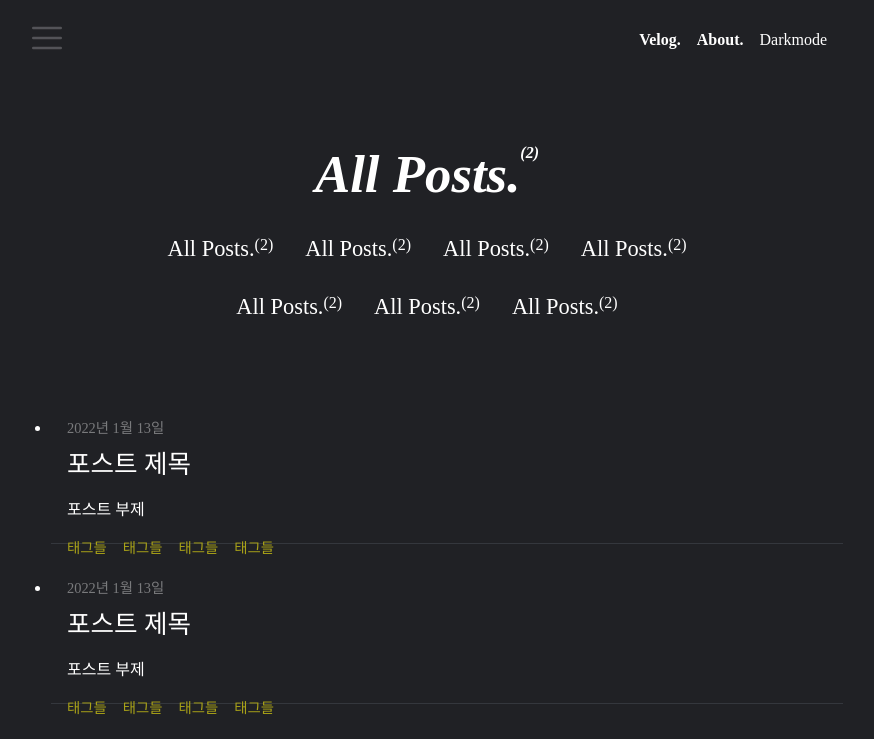
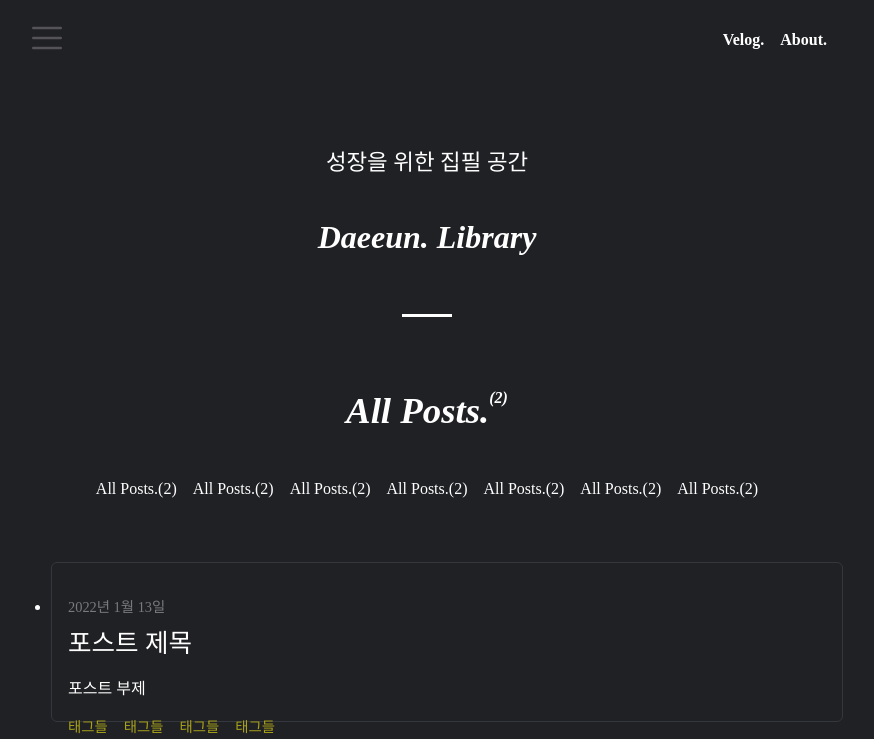
Before and after one commit to Dae-une/Daeeun.dev, a Next.js app: page / in a window 1280 px wide. Shown: the top 739 px of the page, without its empty margins (213-1087 px from the left). Built offline with nearby package versions, Linux system fonts and the light colour scheme; what emotion-reset would draw is missing.

Commit message:
fix: ui 수정

```diff
--- a/components/Common/Header/index.tsx
+++ b/components/Common/Header/index.tsx
@@ -3,7 +3,7 @@ import * as Style from './styles';
 import Velog from './Velog';
 import Hamburger from '../../../public/svg/hamburger.svg';
 import { useCallback, useState } from 'react';
-import SideBar from 'components/SideBar/SideBar';
+import SideBar from 'components/SideBar';
 
 const Header = () => {
   const [showSideBar, setShowSideBar] = useState(false);
@@ -12,7 +12,6 @@ const Header = () => {
     setShowSideBar((prev) => !prev);
   }, []);
 
-  console.log(showSideBar);
   return (
     <>
       <Style.HeaderWrapper>
@@ -22,7 +21,6 @@ const Header = () => {
         <Style.AboutWrpper>
           <Velog />
           <About />
-          <div>Darkmode</div>
         </Style.AboutWrpper>
       </Style.HeaderWrapper>
       <SideBar isOpen={showSideBar} toggle={toggleSideBar} />
--- a/components/PostCard/styles.ts
+++ b/components/PostCard/styles.ts
@@ -4,8 +4,10 @@ import styled from '@emotion/styled';
 export const PostCard = styled.li`
   height: 10rem;
   width: 100%;
-  border-bottom: 1px solid ${(props) => props.theme.colors.gray[1]};
+  border: 1px solid ${(props) => props.theme.colors.gray[1]};
+  border-radius: 6px;
   padding: 2rem 1rem;
+  margin-bottom: 1.2rem;
 `;
 
 export const PostTime = styled.div`
--- a/components/SideBar/styles.ts
+++ b/components/SideBar/styles.ts
@@ -1,4 +1,4 @@
-import { SideBarProps } from './SideBar';
+import { SideBarProps } from '.';
 import Link from 'next/link';
 import styled from '@emotion/styled';
 
--- a/components/Tags/styles.ts
+++ b/components/Tags/styles.ts
@@ -8,7 +8,7 @@ export const TagWrapper = styled.div`
 export const TagTitle = styled.div`
   display: flex;
   justify-content: center;
-  font-size: 3.3rem;
+  font-size: 2.3rem;
   font-style: italic;
   font-weight: bold;
 `;
@@ -19,20 +19,17 @@ export const TagCount = styled.div`
 
 export const TagList = styled.div`
   display: flex;
+  justify-content: center;
+  flex-wrap: wrap;
+  column-gap: 1rem;
+  row-gap: 1rem;
+  margin-top: 3rem;
+  padding: 0 20px;
   width: 100%;
-  padding: 0 6rem;
-  justify-content: center;
-  align-items: center;
-  gap: 2rem;
-  flex-wrap: wrap;
-  margin-top: 2rem;
 `;
 
 export const TagItem = styled(Link)`
   text-decoration: none;
   color: inherit;
   display: flex;
-  & > span {
-    font-size: 1.4rem;
-  }
 `;
--- /dev/null
+++ b/components/Title/index.tsx
@@ -0,0 +1,28 @@
+import * as Style from './styles';
+import { motion } from 'framer-motion';
+
+const Title = () => {
+  return (
+    <Style.TitleFrame>
+      <motion.div
+        style={{
+          display: 'flex',
+          flexDirection: 'column',
+          width: '100%',
+          margin: 'auto',
+        }}
+        initial={{ opacity: 0, y: 20 }}
+        animate={{ opacity: 1, y: 0 }}
+        transition={{ type: 'spring', damping: 20 }}
+      >
+        <Style.Flex>
+          <Style.TitleDesc>성장을 위한 집필 공간</Style.TitleDesc>
+          <Style.Title>Daeeun. Library</Style.Title>
+        </Style.Flex>
+        <Style.UnderLine />
+      </motion.div>
+    </Style.TitleFrame>
+  );
+};
+
+export default Title;
--- /dev/null
+++ b/components/Title/styles.ts
@@ -0,0 +1,32 @@
+import styled from '@emotion/styled';
+import Link from 'next/link';
+
+export const TitleFrame = styled.div`
+  margin: 4rem 0;
+`;
+
+export const Flex = styled.div`
+  display: flex;
+  flex-direction: column;
+  width: 100%;
+  gap: 1rem;
+  align-items: center;
+`;
+export const TitleDesc = styled.div`
+  font-size: 1.4rem;
+  font-weight: 200;
+`;
+
+export const Title = styled.h2`
+  font-size: 2rem;
+  font-style: italic;
+  font-weight: 700;
+`;
+
+export const UnderLine = styled.hr`
+  width: 50px;
+  height: 3px;
+  margin-top: 2rem;
+  background-color: ${(props) => props.theme.colors.white[1]};
+  border: none;
+`;
--- a/pages/index.tsx
+++ b/pages/index.tsx
@@ -2,11 +2,13 @@ import Header from 'components/Common/Header';
 import Footer from 'components/Footer';
 import PostGrid from 'components/PostGrid';
 import Tags from 'components/Tags';
+import Title from 'components/Title';
 
 const Home = () => {
   return (
     <>
       <Header />
+      <Title />
       <Tags />
       <PostGrid />
       <Footer />
```
Also changed, not shown: components/SideBar/index.tsx (renamed from components/SideBar/SideBar.tsx).
